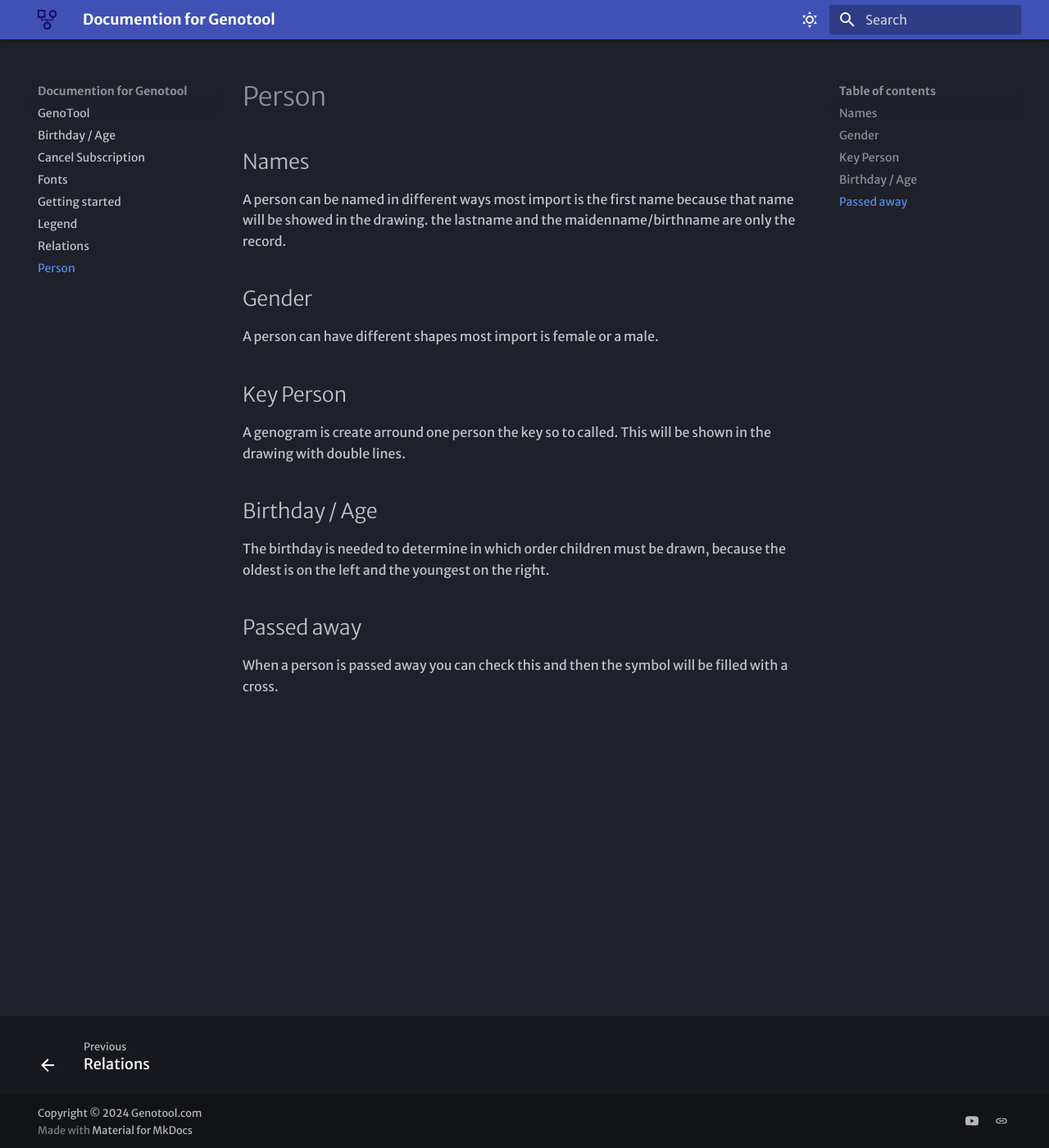
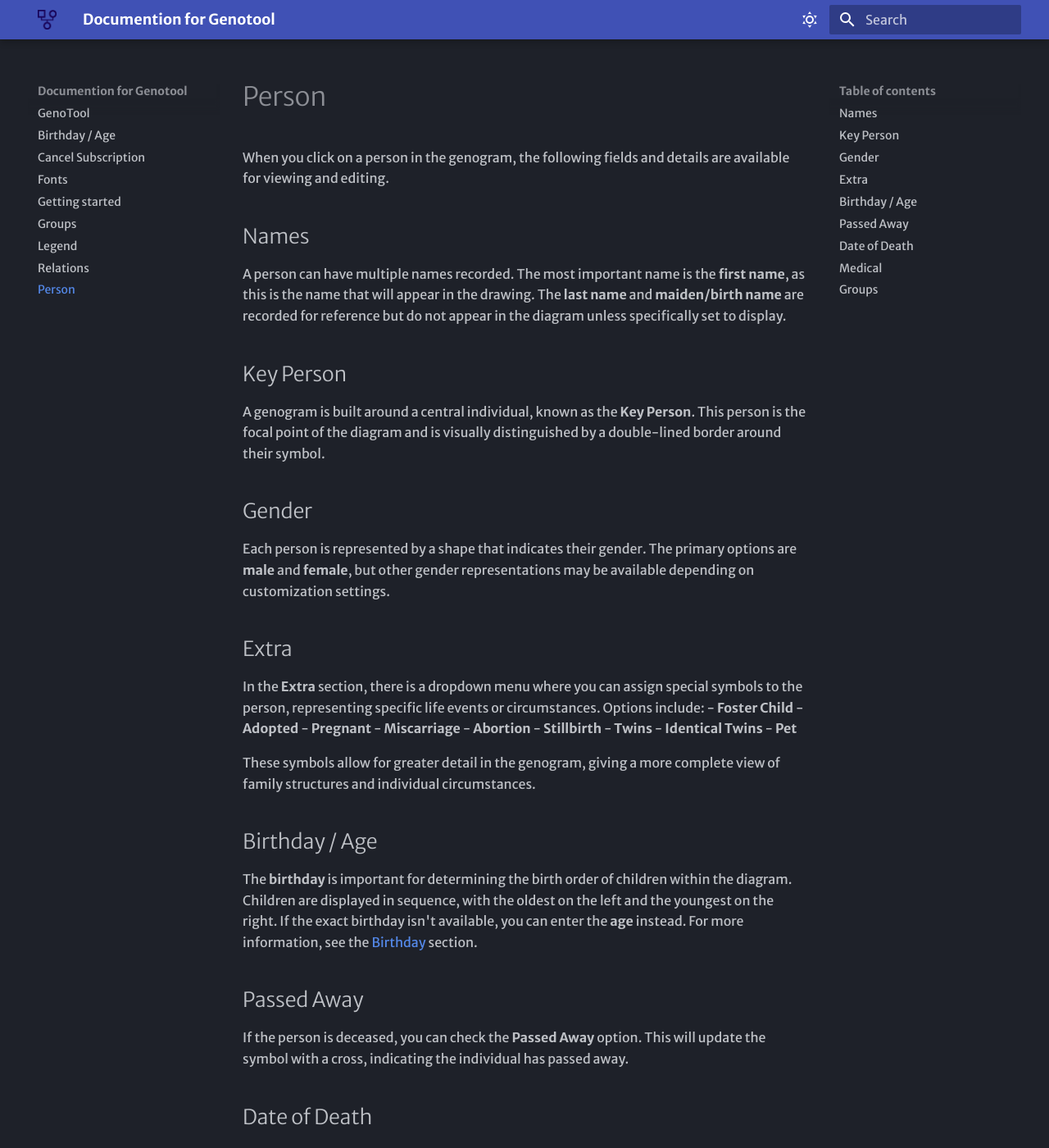
Before and after one commit to kloostermanw/genotool-docs, an MkDocs documentation site: the page built from docs/setting-up-person.md, in a window 1280 px wide and 1400 px high. Shown: the whole window at 82% size. Built offline with MkDocs 1.6.1 and Material for MkDocs 9.7.7, drawn with Linux system fonts in a browser that asks for light colours; some web fonts are replaced; some of the changed text lies outside the part shown.

Commit message:
added groups

```diff
--- a/docs/setting-up-person.md
+++ b/docs/setting-up-person.md
@@ -1,17 +1,50 @@
 # Person
 
+When you click on a person in the genogram, the following fields and details are available for viewing and editing.
+
 ## Names
-A person can be named in different ways most import is the first name because that name will be showed in the drawing.
-the lastname and the maidenname/birthname are only the record.
+
+A person can have multiple names recorded. The most important name is the **first name**, as this is the name that will appear in the drawing. The **last name** and **maiden/birth name** are recorded for reference but do not appear in the diagram unless specifically set to display.
+
+## Key Person
+
+A genogram is built around a central individual, known as the **Key Person**. This person is the focal point of the diagram and is visually distinguished by a double-lined border around their symbol.
 
 ## Gender
-A person can have different shapes most import is female or a male.
 
-## Key Person
-A genogram is create arround one person the key so to called. This will be shown in the drawing with double lines.
+Each person is represented by a shape that indicates their gender. The primary options are **male** and **female**, but other gender representations may be available depending on customization settings.
+
+## Extra
+
+In the **Extra** section, there is a dropdown menu where you can assign special symbols to the person, representing specific life events or circumstances. Options include:
+- **Foster Child**
+- **Adopted**
+- **Pregnant**
+- **Miscarriage**
+- **Abortion**
+- **Stillbirth**
+- **Twins**
+- **Identical Twins**
+- **Pet**
+
+These symbols allow for greater detail in the genogram, giving a more complete view of family structures and individual circumstances.
 
 ## Birthday / Age
-The birthday is needed to determine in which order children must be drawn, because the oldest is on the left and the youngest on the right.
 
-## Passed away
-When a person is passed away you can check this and then the symbol will be filled with a cross.
+The **birthday** is important for determining the birth order of children within the diagram. Children are displayed in sequence, with the oldest on the left and the youngest on the right. If the exact birthday isn't available, you can enter the **age** instead. For more information, see the [Birthday](birthday.md) section.
+
+## Passed Away
+
+If the person is deceased, you can check the **Passed Away** option. This will update the symbol with a cross, indicating the individual has passed away.
+
+## Date of Death
+
+Once the **Passed Away** option is selected, an additional field for the **Date of Death** becomes visible. Here, you can enter the exact date the person passed away.
+
+## Medical
+
+In the **Medical** section, you can select one or more illnesses associated with the person. This helps track any relevant medical history for the individual, contributing to a more comprehensive view of the family's medical background.
+
+## Groups
+
+A person can be assigned to one or more groups within the genogram. This feature helps organize related individuals into specific categories or units. For more information on how to create and manage groups, see the [Groups](groups.md) section.
```
Also changed, not shown: docs/groups.md (added, +40 -0 lines), docs/assets/groups-01.png (added), docs/assets/groups-02.png (added), docs/assets/groups-03.png (added), docs/assets/groups-04.png (added), docs/assets/groups-05.png (added), docs/assets/groups-06.png (added).
